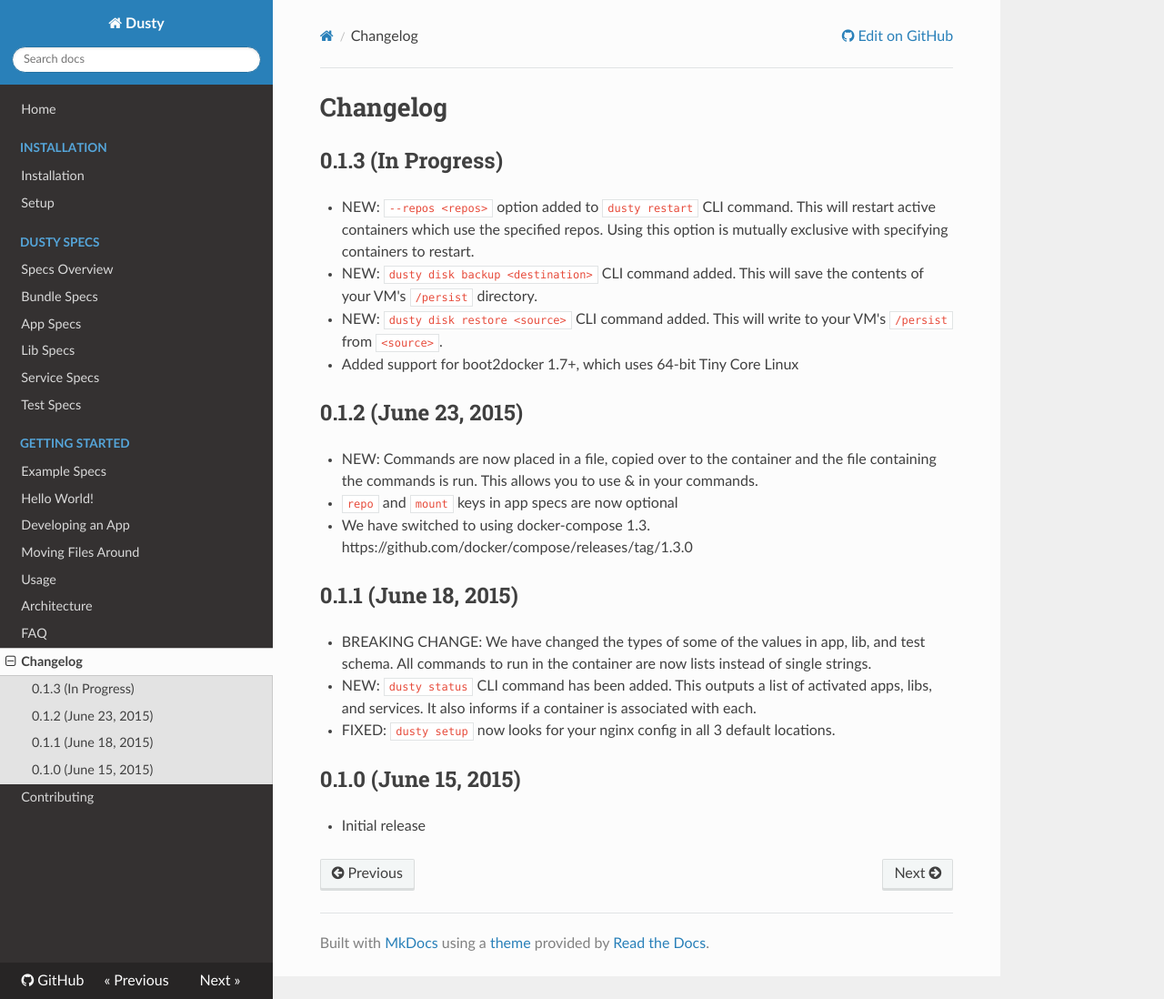
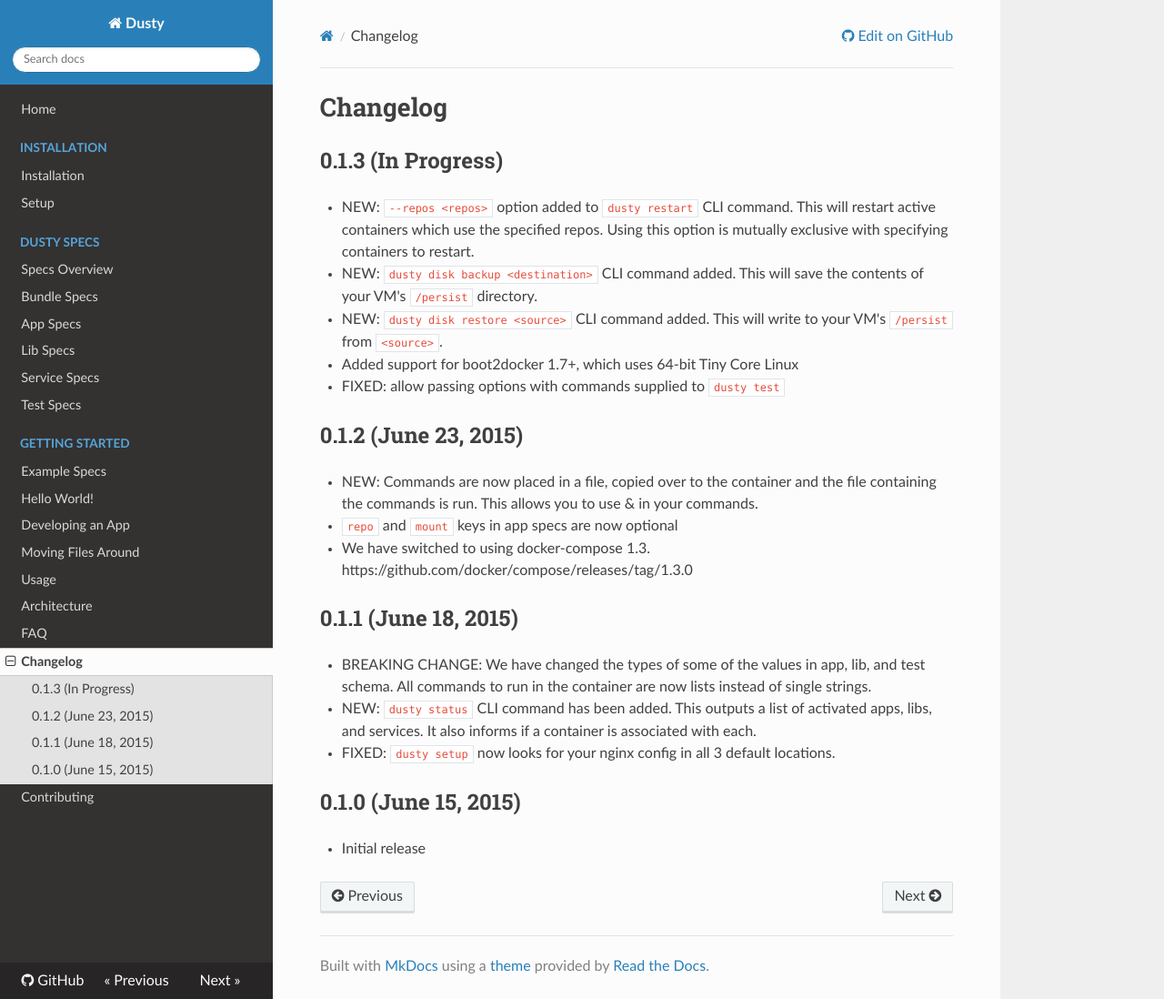
Before and after one commit to gamechanger/dusty, an MkDocs documentation site: the page built from docs/changelog.md, in a window 1280 px wide and 1098 px high. Shown: the whole window at 91% size. Built offline with MkDocs 1.6.1, drawn with Linux system fonts in a browser that asks for light colours; nearby versions of some CDN libraries; old or Windows-style settings are respelled for this version of MkDocs.

Commit message:
update changelog

```diff
--- a/docs/changelog.md
+++ b/docs/changelog.md
@@ -7,6 +7,7 @@
 
   * Added support for boot2docker 1.7+, which uses 64-bit Tiny Core Linux
 
+  * FIXED: allow passing options with commands supplied to `dusty test`
 
 ## 0.1.2 (June 23, 2015)
   * NEW: Commands are now placed in a file, copied over to the container and the file containing the commands is run. This allows you to use & in your commands.
```
